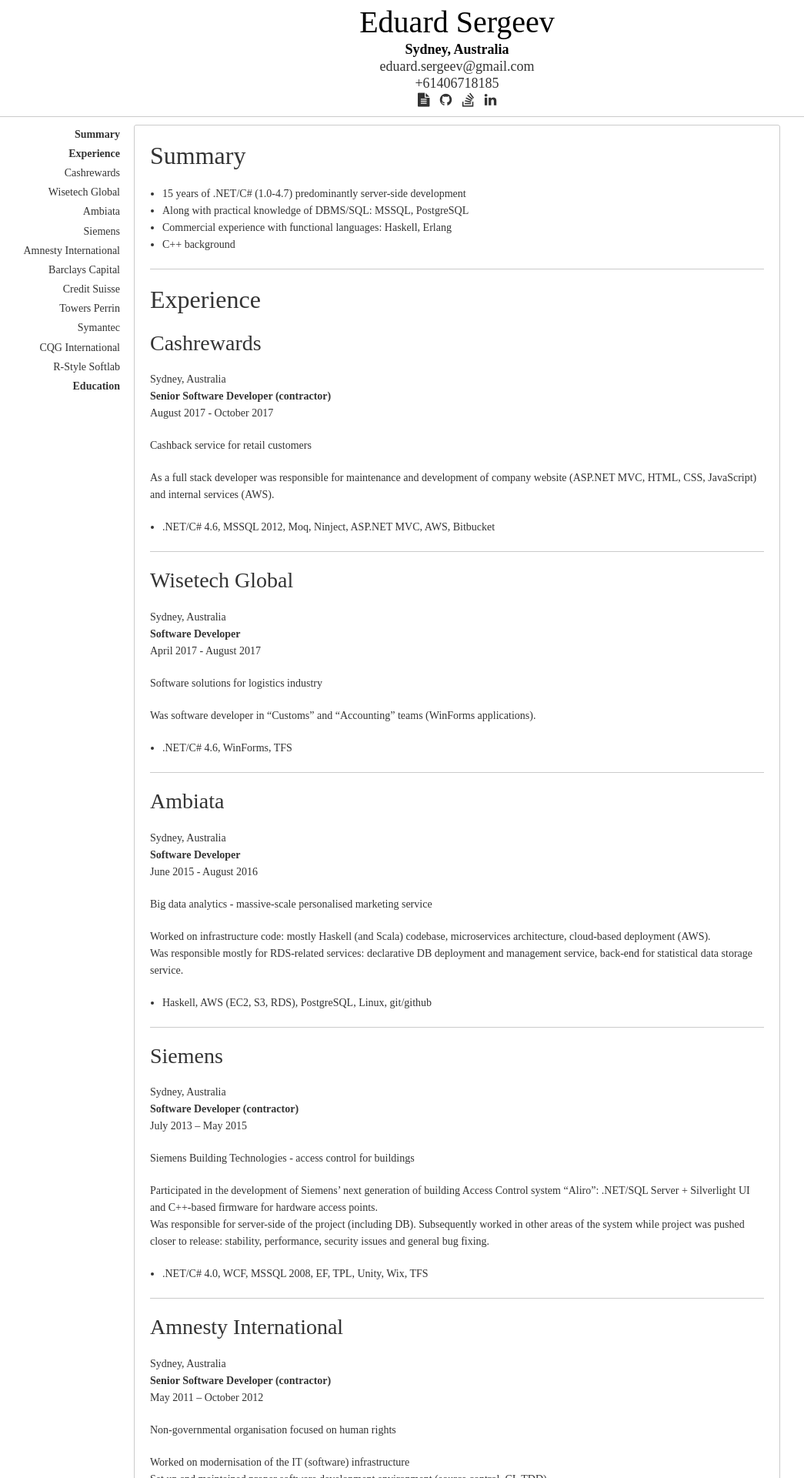
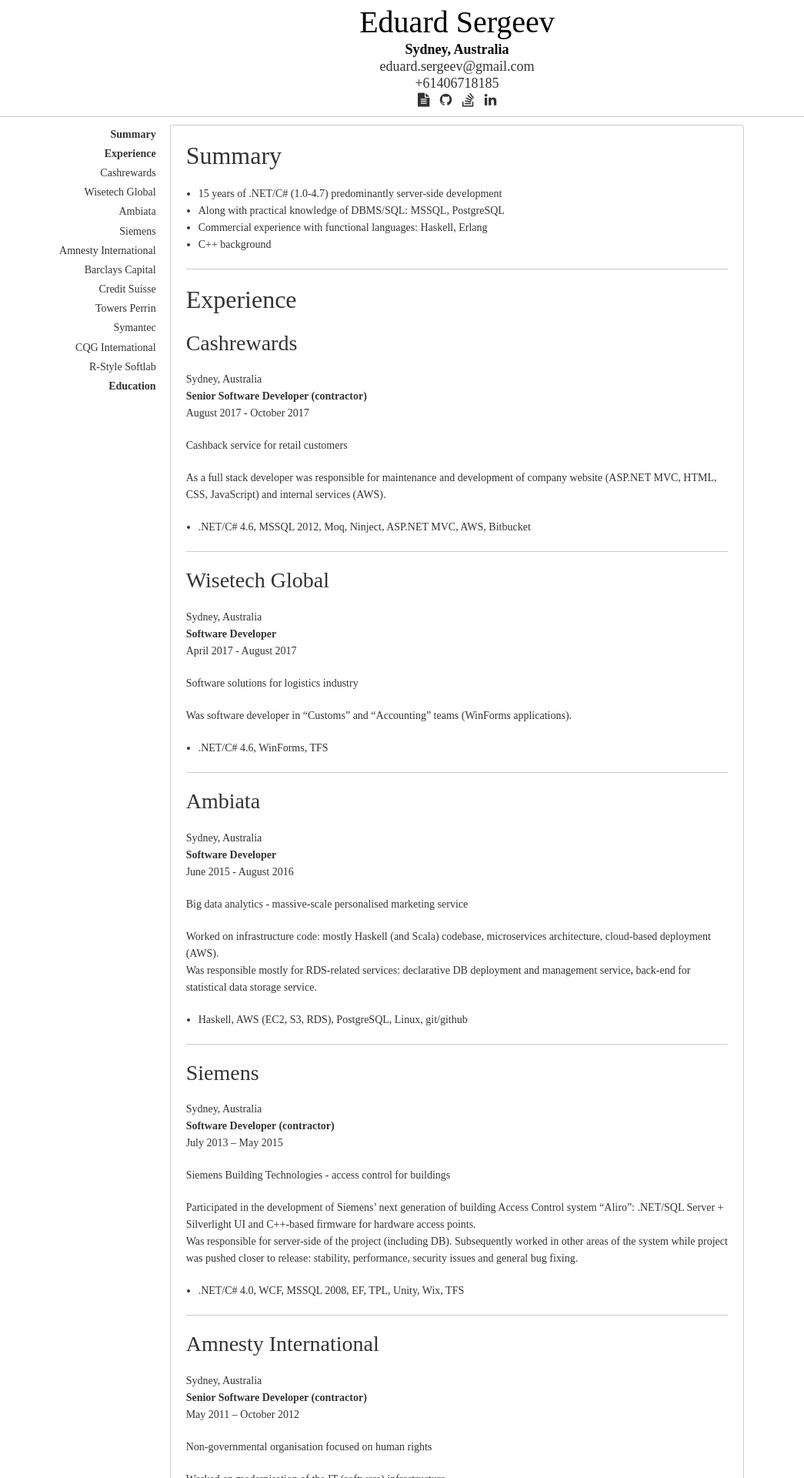
Before and after one commit to EduardSergeev/CV, a Jekyll site: the page built from index.md, in a window 1280 px wide. Shown: the top 1920 px of the page at 77% size, without its empty margins (46-1091 px from the left). Built offline with Jekyll 4.4.1, drawn with Linux system fonts in a browser that asks for light colours.

Commit message:
Limit with of the content
So it won't stretch out on wide monitors (desktop mode only)

```diff
--- a/_layouts/default.html
+++ b/_layouts/default.html
@@ -24,6 +24,7 @@
 
 <body>
   <div id="view" class="container-fluid">
+
     <div id="header" class="row collapse">
       <div class="col">
         <h1>{{ site.cv.name }}</h1>
@@ -71,6 +72,7 @@
         </div>
       </div>
     </div>
+
   </div>
 </body>
 
--- a/assets/css/style.scss
+++ b/assets/css/style.scss
@@ -60,7 +60,7 @@
 
 nav {
   text-align: right;
-  padding: 0px 10px 10px 0px !important;
+  padding: 0px 10px 10px 5px !important;
 
   ul {
     list-style: none;
@@ -86,6 +86,9 @@
 #area {
   height: calc(100vh - 152px);
   border: solid white 10px;
+  max-width: 1140px;
+  margin-left: auto;
+  margin-right: auto;
 }
 
 #nav {
@@ -121,6 +124,7 @@
 
   #area {
     height: calc(100vh - 50px);
+    max-width: initial;
   }
 }
 
```
